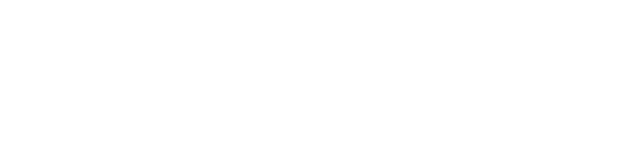
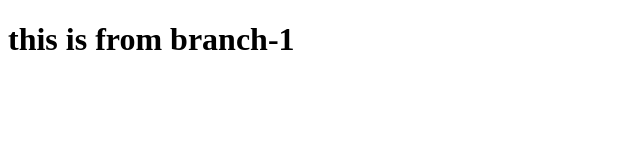
Before and after one commit to hiwm23/new-project-, a plain HTML site: page index.html in a window 1280 px wide. Shown: the whole page, without its empty margins (0-640 px from the left). Drawn offline with Linux system fonts and the light colour scheme.

Commit message:
added html with a tag h1

```diff
--- a/index.html
+++ b/index.html
@@ -7,6 +7,6 @@
     <title>new practice for git and hub</title>
 </head>
 <body>
-
+    <h1>this is from branch-1</h1>
 </body>
 </html>
```
